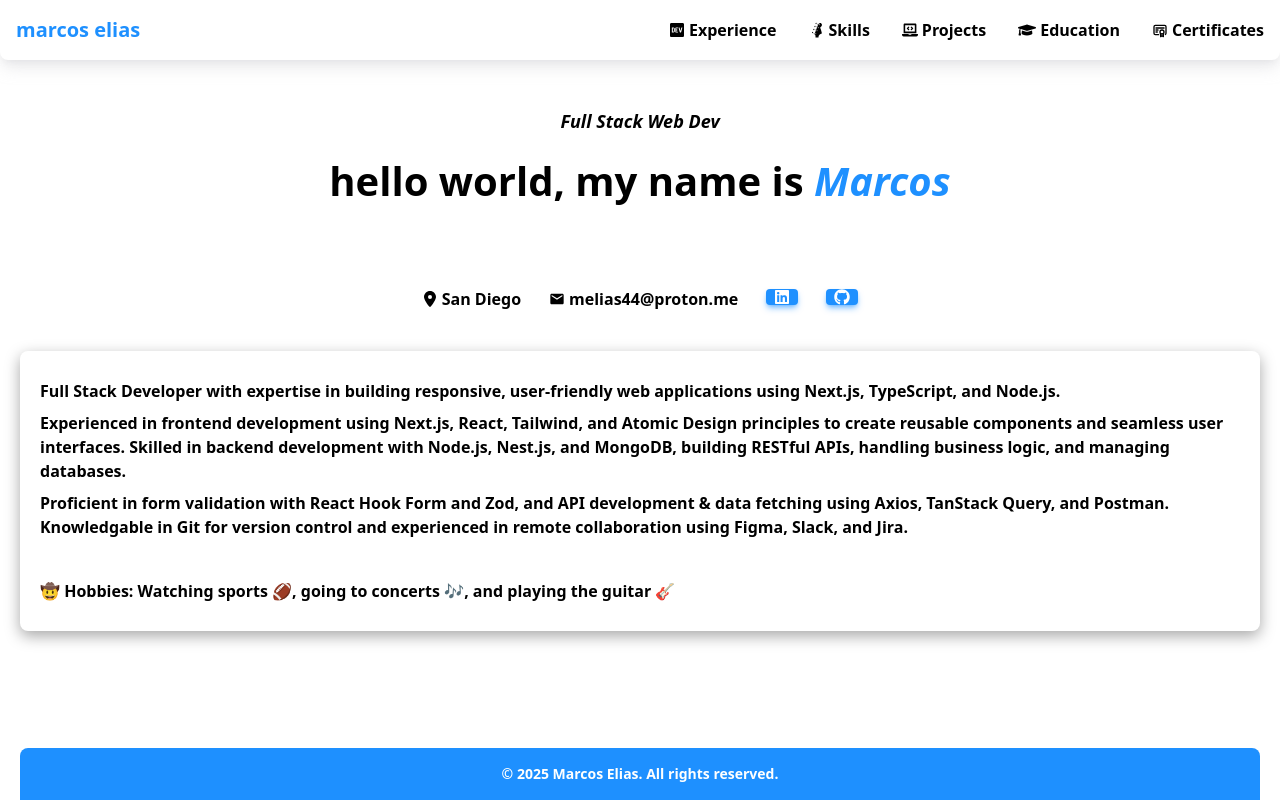
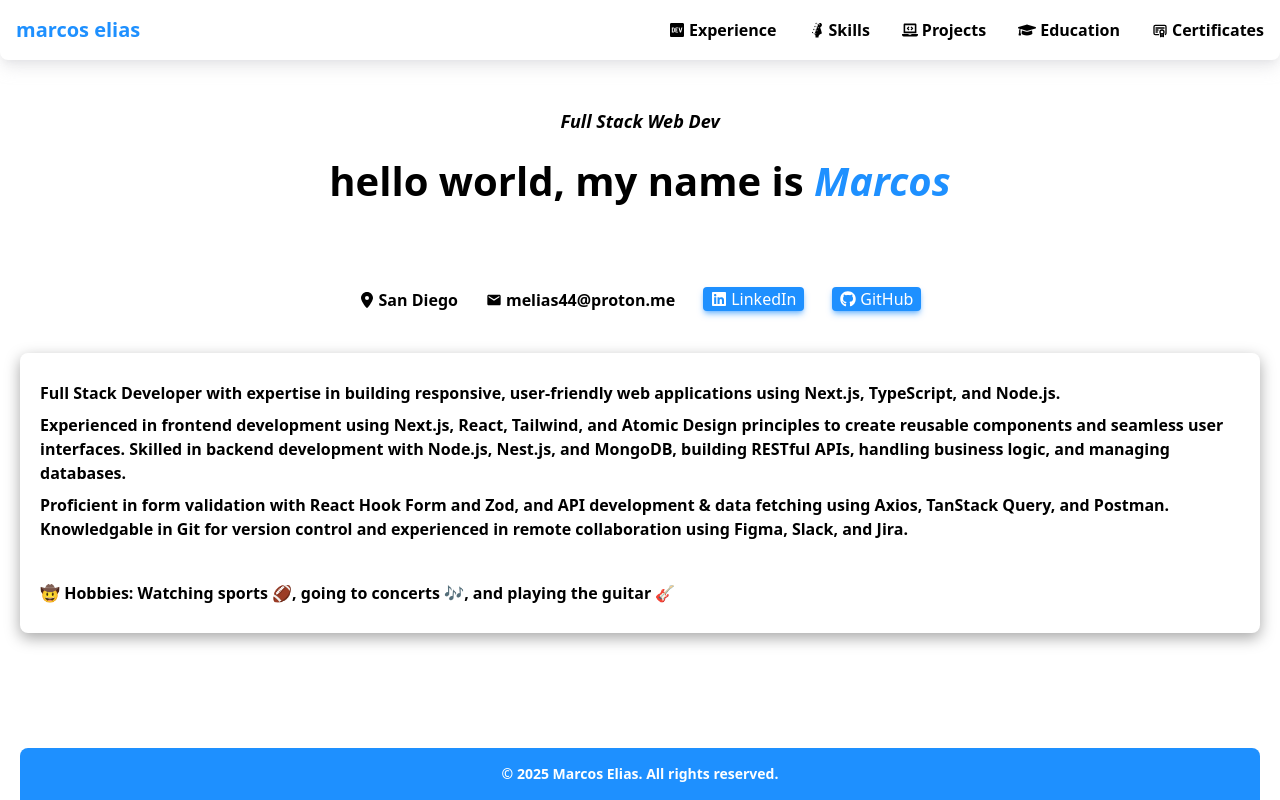
Before and after one commit to mark-elias/MyPortfolio_Next.js, a Next.js app: page / in a window 1280 px wide. Built offline with nearby package versions, Linux system fonts and the light colour scheme.

Commit message:
update contact constants

```diff
--- a/src/constants/contact.constants.ts
+++ b/src/constants/contact.constants.ts
@@ -2,5 +2,7 @@ export const contactInfo = {
   location: "San Diego",
   email: "melias44@proton.me",
   linkedin: "https://www.linkedin.com/in/marcos-elias-382484226/",
+  linkedinText: "LinkedIn",
   github: "https://github.com/mark4elias",
+  githubText: "GitHub",
 };
```
